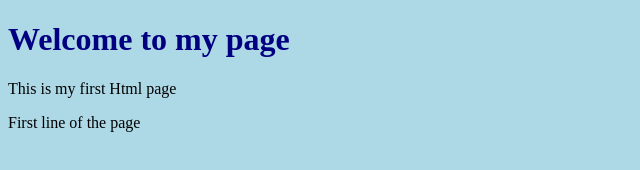
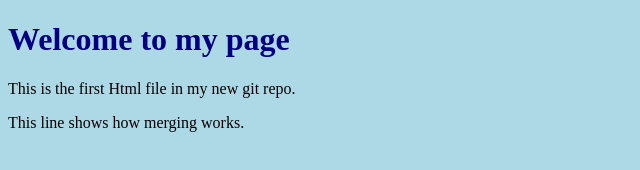
Before and after one commit to aravind-flexi/hello-world, a plain HTML site: page index.html in a window 1280 px wide. Shown: the whole page, without its empty margins (0-640 px from the left). Drawn offline with Linux system fonts and the light colour scheme.

Commit message:
updated index.html with emergency fix

```diff
--- a/index.html
+++ b/index.html
@@ -1,12 +1,13 @@
 <!DOCTYPE html>
 <html>
 <head>
-<title>My First Git File</title>
+<title>Hello World!</title>
 <link rel="stylesheet" href="bluestyle.css">
 </head>
 <body>
 <h1>Welcome to my page</h1>
-<p>This is my first Html page</p>
-<p>First line of the page</p>
+<p>This is the first Html file in my new git repo.</p>
+<p>This line shows how merging works.</p>
+
 </body>
 </html>
```
